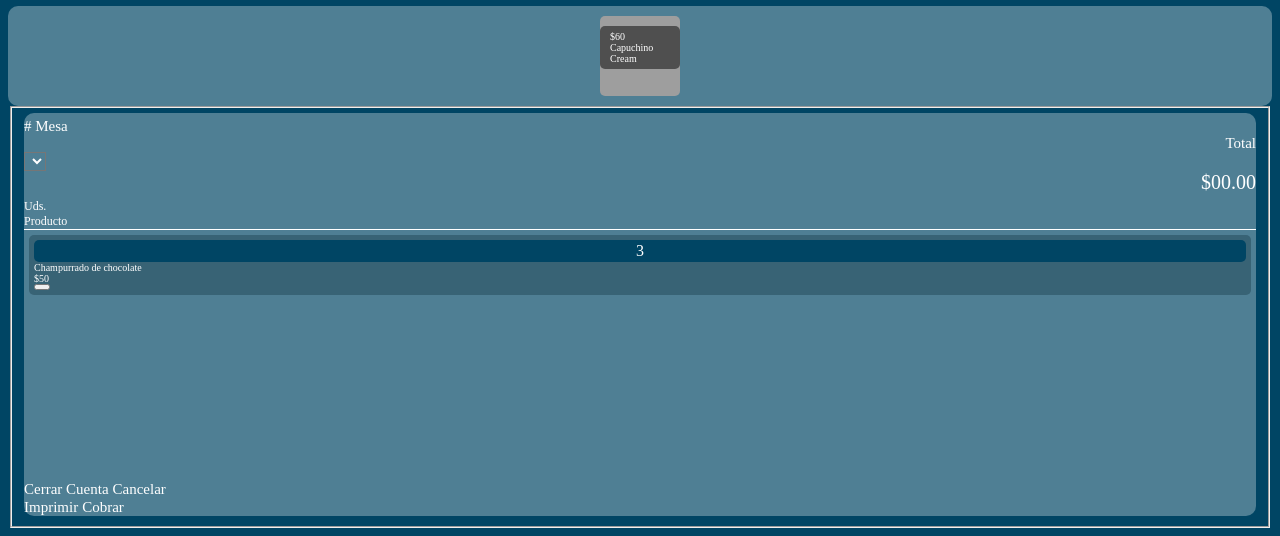
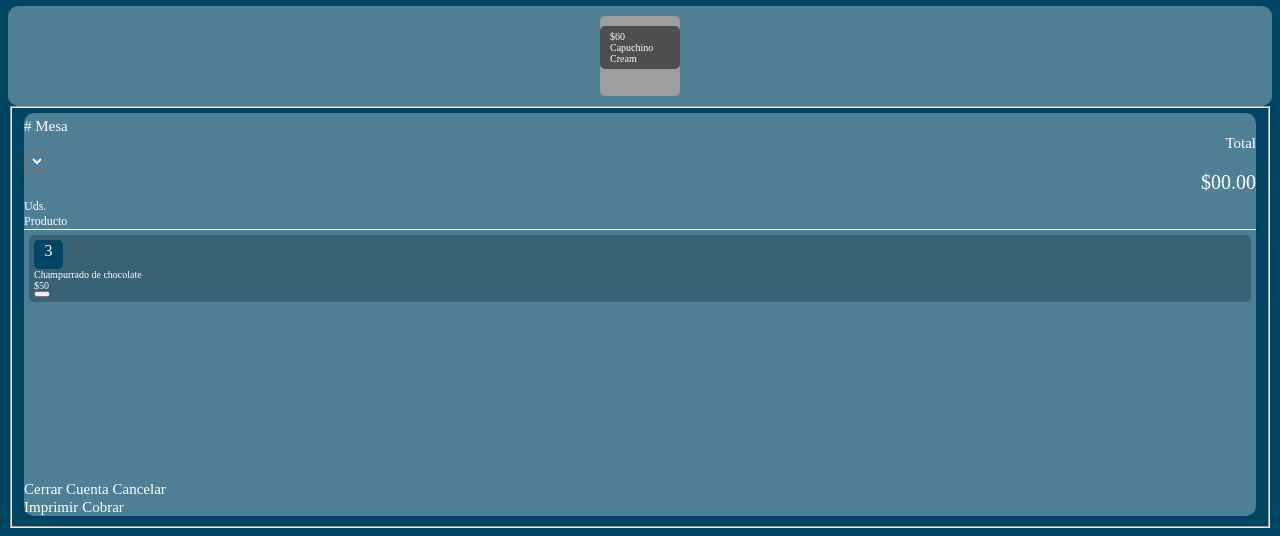
Before and after one commit to MrMarshal/Arendsi, a PHP site: page /sinergia/intranet/pos/cafe.php in a window 1280 px wide. Shown: the part 465-1001 px from the top of the page. Run offline with PHP 8.4, Linux system fonts and the light colour scheme; lists and menus that the app fills with data are empty; some libraries are stand-ins or nearby versions; grey boxes are pictures that could not be loaded.

Commit message:
cambios a cuadrito de cantidad

```diff
--- a/intranet/pos/cafe.php
+++ b/intranet/pos/cafe.php
@@ -393,6 +393,8 @@ body {
     margin: 5px;
 }
 .item_quantity{
+    width: 25px;
+    height: 25px;
     background-color:#004564;
     text-align: center;
     border-radius: 5px;
```
